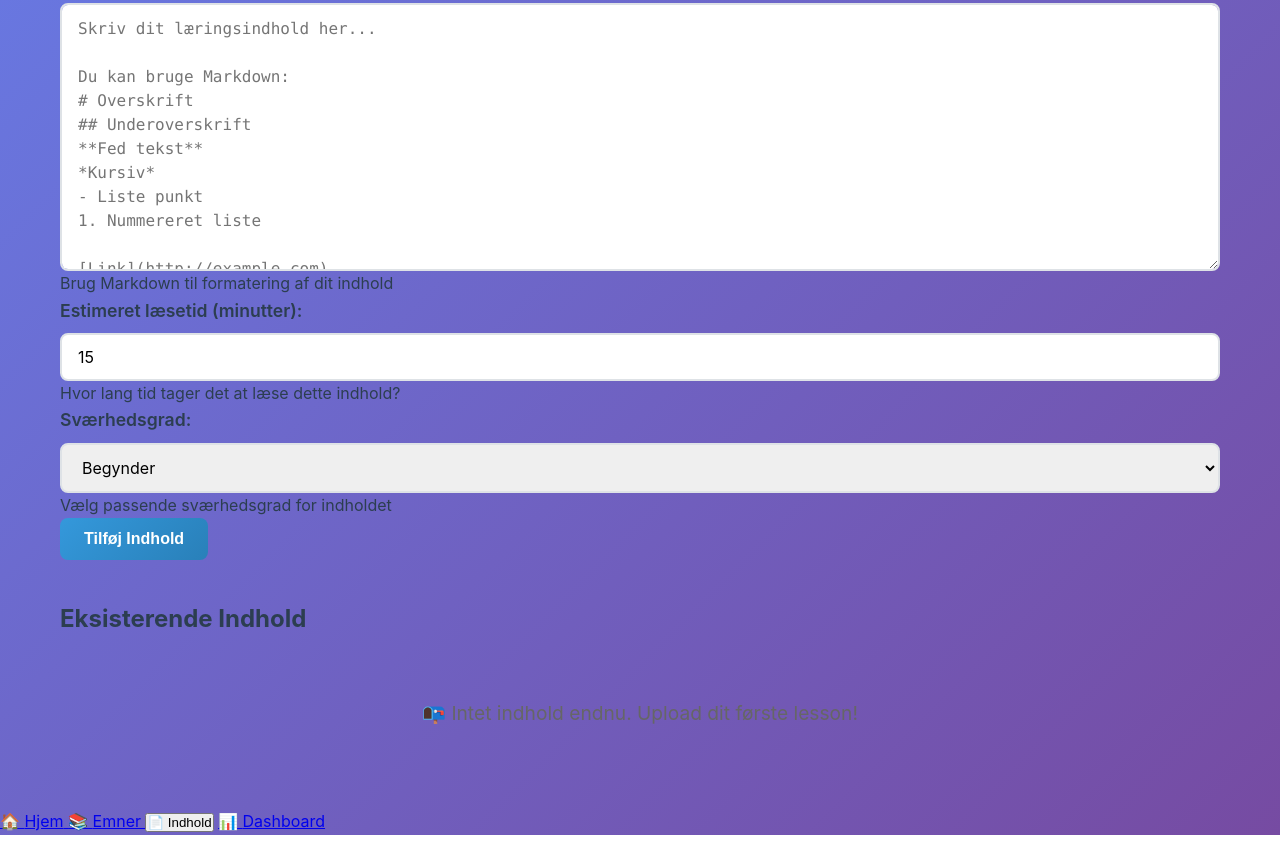
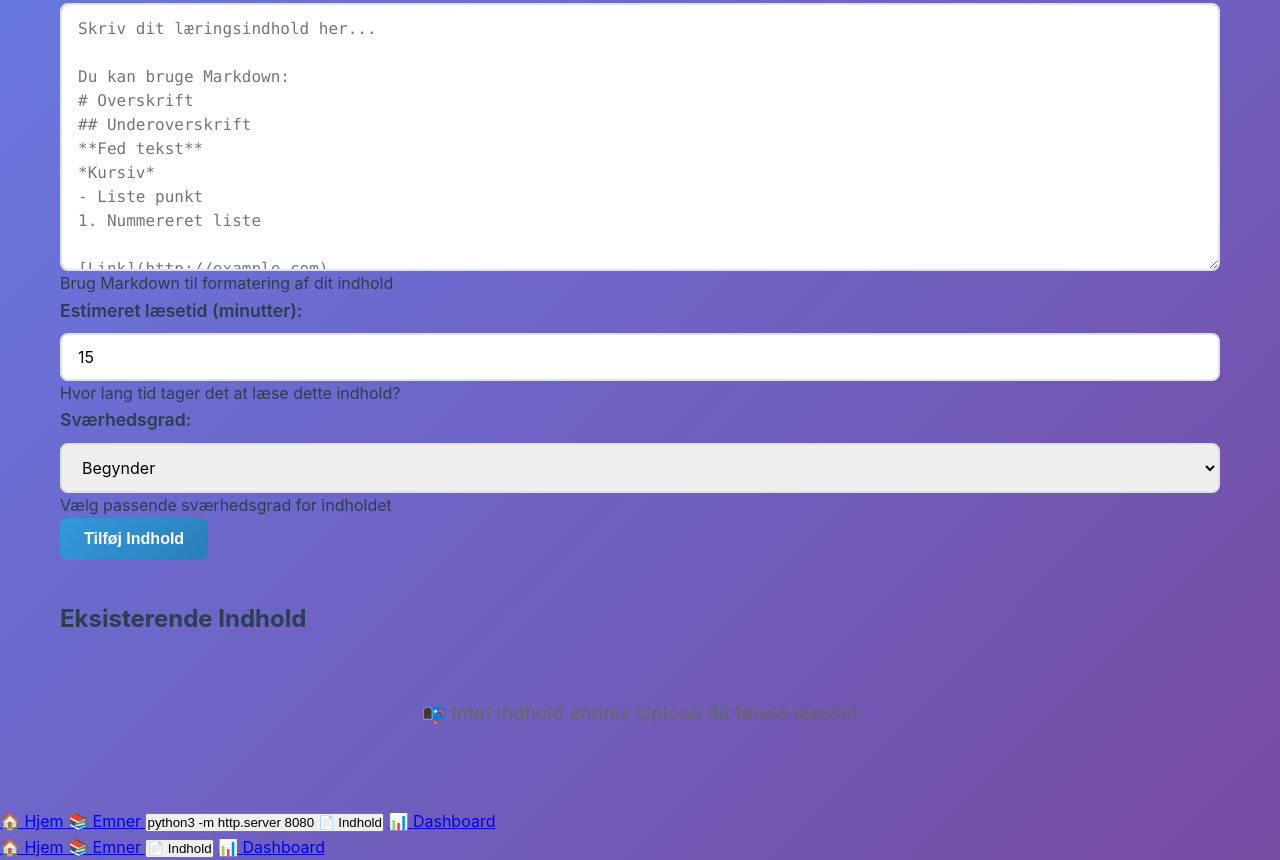
Before and after one commit to Baragji/EksamensKlar, a website: page modules/content/index.html in a window 1280 px wide. Shown: the part 342-1202 px from the top of the page. Before the commit the page ends 1177 px from the top, so only its background shows below. Drawn offline with Linux system fonts and the light colour scheme.

Commit message:
Add additional links to bottom navigation for improved accessibility

```diff
--- a/modules/content/index.html
+++ b/modules/content/index.html
@@ -157,6 +157,25 @@ Du kan bruge Markdown:
             <span class="nav-label">Emner</span>
         </a>
         <button class="nav-item active">
+python3 -m http.server 8080            <span class="nav-icon">📄</span>
+            <span class="nav-label">Indhold</span>
+        </button>
+        <a href="../dashboard/index.html" class="nav-item">
+            <span class="nav-icon">📊</span>
+            <span class="nav-label">Dashboard</span>
+        </a>
+    </nav>
+    <!-- Bottom Navigation -->
+    <nav class="bottom-nav">
+        <a href="../../index.html" class="nav-item">
+            <span class="nav-icon">🏠</span>
+            <span class="nav-label">Hjem</span>
+        </a>
+        <a href="../subjects/index.html" class="nav-item">
+            <span class="nav-icon">📚</span>
+            <span class="nav-label">Emner</span>
+        </a>
+        <button class="nav-item active">
             <span class="nav-icon">📄</span>
             <span class="nav-label">Indhold</span>
         </button>
```
